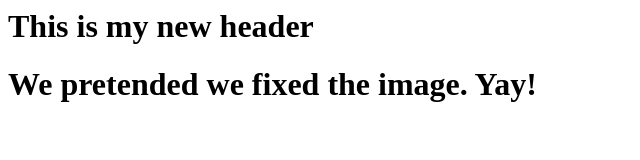
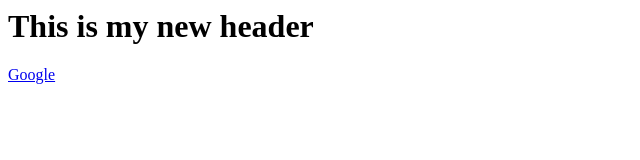
Before and after one commit to rseyum/branch-local-remote, a plain HTML site: page index.html in a window 1280 px wide. Shown: the whole page, without its empty margins (0-640 px from the left). Drawn offline with Linux system fonts and the light colour scheme.

Commit message:
fixes link closes #4

```diff
--- a/index.html
+++ b/index.html
@@ -1,2 +1,2 @@
 <h1> This is my new header</h1>
-<h1>We pretended we fixed the image. Yay!</h1>
+<p><a href="https://www.google.com">Google</a></p>
```
